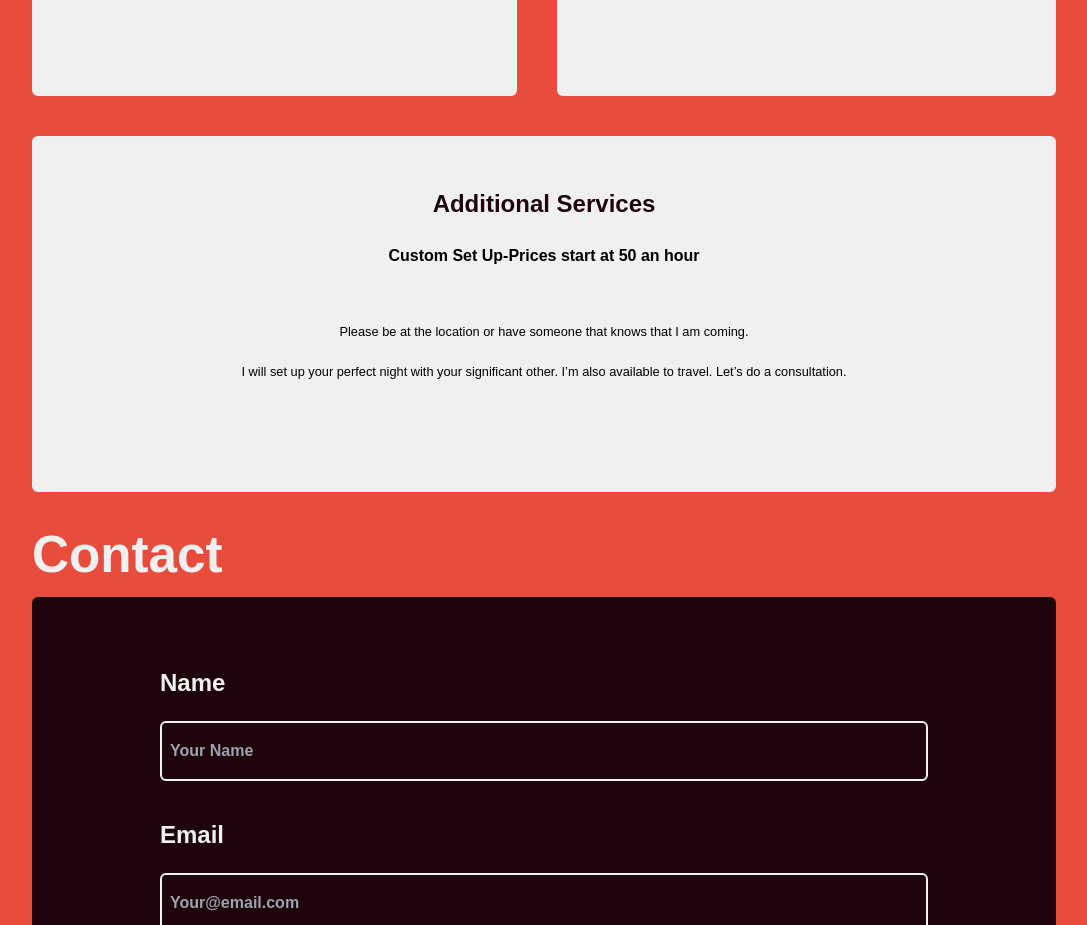
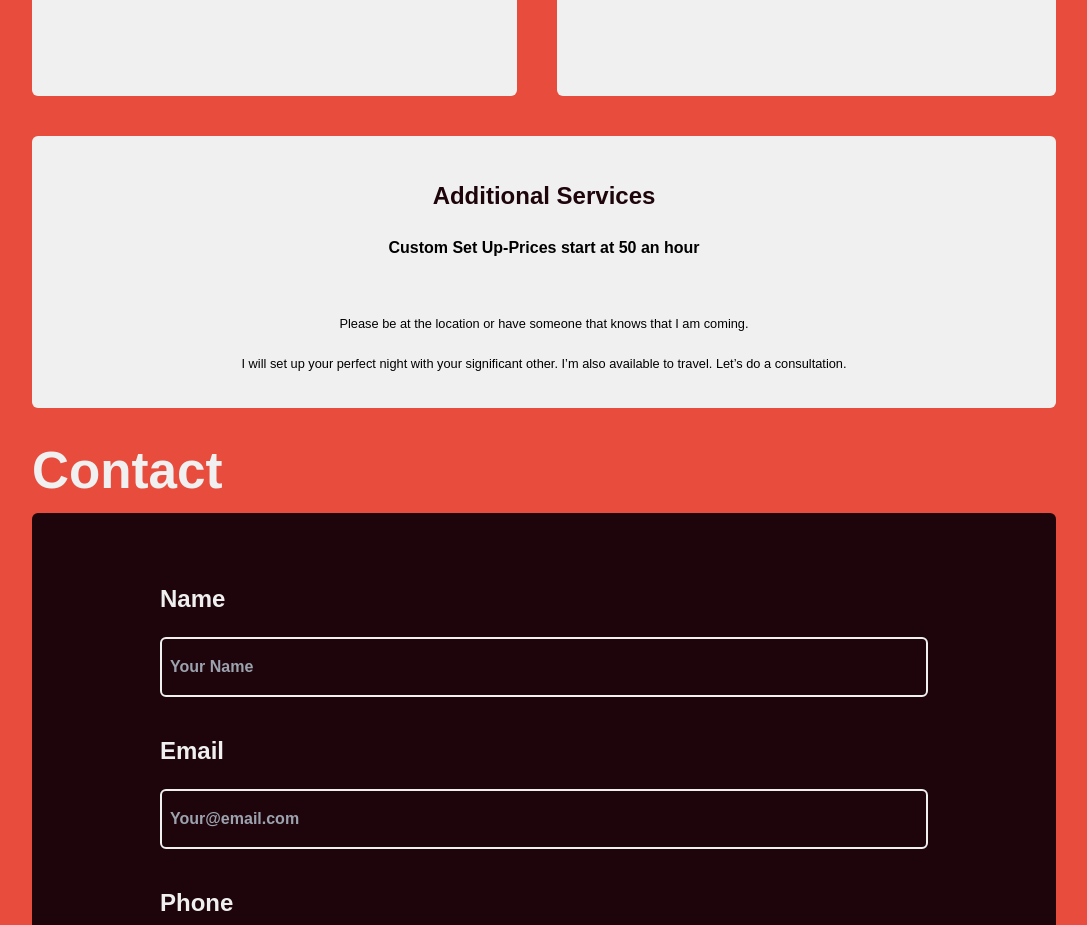
Before and after one commit to JadeZaher/rhapsodey_in_roses, a Next.js app: page / in a window 1280 px wide. Shown: the part 2340-3265 px from the top of the page, without its empty margins (96-1183 px from the left). Built offline with nearby package versions, Linux system fonts and the light colour scheme; a web font is replaced by a local one.

Commit message:
Visual fix

```diff
--- a/src/pages/index.tsx
+++ b/src/pages/index.tsx
@@ -189,7 +189,7 @@ const Home: NextPage = () => {
           </div>
         </div>
       </div>
-      <div className=" relative mb-5 flex w-[80%] grow flex-col  items-center justify-between rounded-md bg-offWhite pt-8">
+      <div className=" relative mb-5 flex w-[80%] grow flex-col  items-center rounded-md bg-offWhite py-6 px-7 ">
         <div>
           <h2 className="p-3 text-center text-xl font-semibold text-offBlack">
             Additional Services
@@ -200,7 +200,7 @@ const Home: NextPage = () => {
             </strong>
           </p>
         </div>
-        <p className="m-auto px-[5%] pb-[100px] text-center text-base leading-10">
+        <p className="m-auto px-[5%]  text-center text-base leading-10">
           <br />
           Please be at the location or have someone that knows that I am coming.{" "}
           <br /> I will set up your perfect night with your significant other.
```
